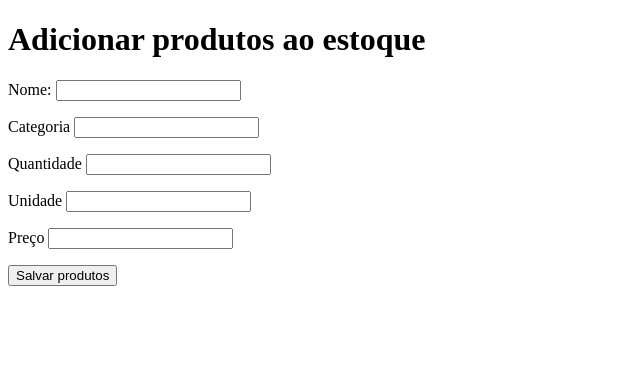
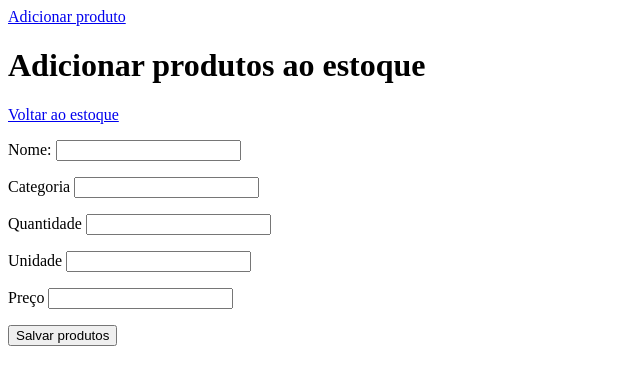
Before and after one commit to Renanzin15/sistema-estoque-restaurante, a Flask app: page /adicionar in a window 1280 px wide. Shown: the top 385 px of the page, without its empty margins (0-640 px from the left). Run offline with Flask 3, Linux system fonts and the light colour scheme.

Commit message:
Adicionar navegacao entre paginas com links

```diff
--- a/templates/adicionar.html
+++ b/templates/adicionar.html
@@ -5,7 +5,9 @@
         <title>Adcionar Produtos</title>
     </head>
     <body>
+        <a href="/adicionar">Adicionar produto</a>
         <h1>Adicionar produtos ao estoque</h1>
+        <a href="/">Voltar ao estoque</a>
 
         <form method="POST" action="/adicionar">
             <p>
```
